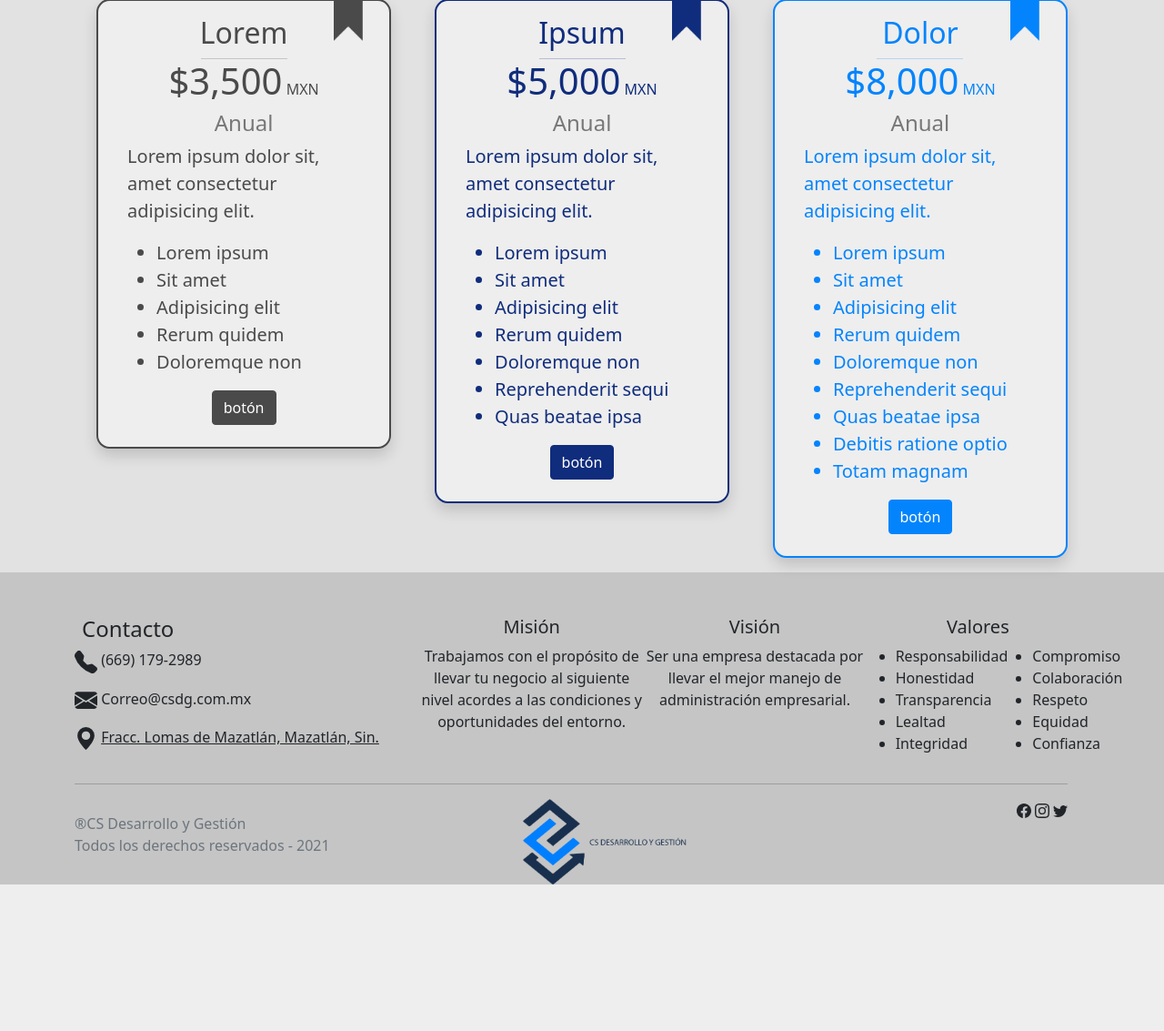
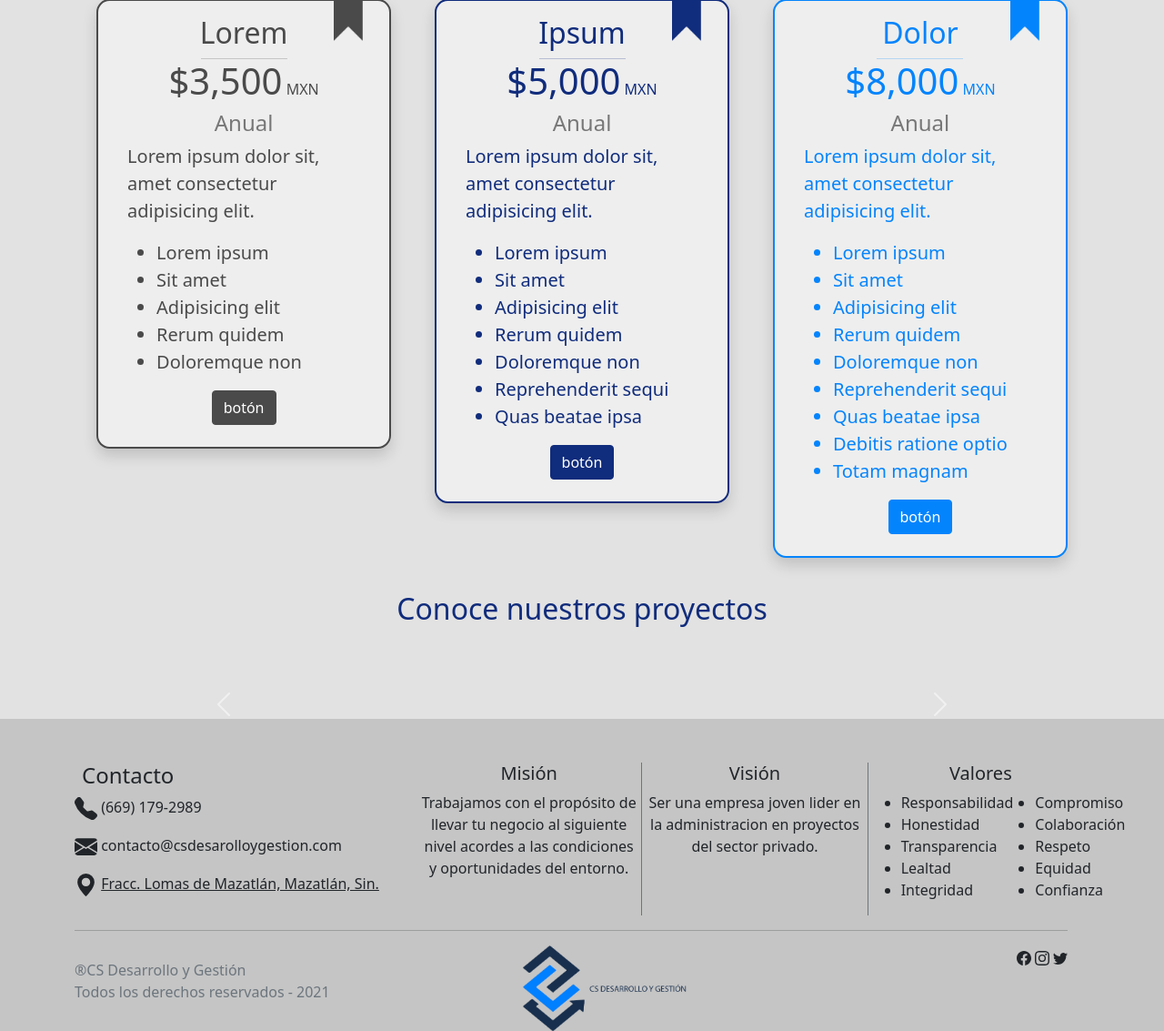
Before and after one commit to RolandoOsuna/CS-Desarrollo-y-Gesti-n, a PHP site: page / in a window 1280 px wide. Shown: the part 3225-4358 px from the top of the page at 91% size. Before the commit the page ends 4197 px from the top, so only its background shows below. Run offline with PHP 8.4, Linux system fonts and the light colour scheme.

Commit message:
border footer

```diff
--- a/CSS/estilos.css
+++ b/CSS/estilos.css
@@ -127,3 +127,20 @@ body{
 .transicion-planes:hover{
     box-shadow: 0 .5rem 1rem rgb(56, 56, 56)!important;
 }
+.border-right{
+    border-right: 1px solid;
+    border-color: #6c757d!important;
+}
+.border-left{
+    border-left: 1px solid;
+    border-color: #6c757d!important;
+}
+@media (max-width: 991px) {
+    .border-right{
+        border-right: none;
+    }
+    .border-left{
+        border-left: none;
+    }
+
+}
--- /dev/null
+++ b/google11ec12cbbe376b01.html
@@ -0,0 +1 @@
+google-site-verification: google11ec12cbbe376b01.html
--- a/index.html
+++ b/index.html
@@ -20,7 +20,20 @@
     <link rel="stylesheet" href="BOOTSTRAP\css\bootstrap.min.css">
     <link rel="stylesheet" href="CSS/estilos.css">
     <link rel="stylesheet" href="CSS/Normalize.css">
+
     <title>Inicio</title>
+
+    <!-- Global site tag (gtag.js) - Google Analytics -->
+    <script async src="https://www.googletagmanager.com/gtag/js?id=G-7LV0R49B23"></script>
+    <script>
+    window.dataLayer = window.dataLayer || [];
+    function gtag(){dataLayer.push(arguments);}
+    gtag('js', new Date());
+
+    gtag('config', 'G-7LV0R49B23');
+    </script>
+
+
 </head>
 <body >
     <header class="row margen bg-header align-items-center ">
@@ -231,6 +244,42 @@
         </div>
     </section>
 
+    <!-- CARRUSEL -->
+    <section>
+        <div class="container">
+            <div class="row">
+                <div class="col">
+                    <h1 class="texto-card text-center pb-3">Conoce nuestros proyectos</h1>
+                </div>
+            </div>
+            <div class="row justify-content-center pt-5 pb-3">
+                <div class="col-12 col-lg-10 ">
+                    <div id="carouselExampleFade" class="carousel slide carousel-fade" data-bs-ride="carousel">
+                        <div class="carousel-inner">
+                          <div class="carousel-item active">
+                            <img src="" class="d-block w-100" loading="lazy">
+                          </div>
+                          <div class="carousel-item">
+                            <img src="" class="d-block w-100" loading="lazy">
+                          </div>
+                          <div class="carousel-item">
+                            <img src="" class="d-block w-100" loading="lazy">
+                          </div>
+                        </div>
+                        <button class="carousel-control-prev" type="button" data-bs-target="#carouselExampleFade" data-bs-slide="prev">
+                          <span class="carousel-control-prev-icon" aria-hidden="true"></span>
+                          <span class="visually-hidden">Previous</span>
+                        </button>
+                        <button class="carousel-control-next" type="button" data-bs-target="#carouselExampleFade" data-bs-slide="next">
+                          <span class="carousel-control-next-icon" aria-hidden="true"></span>
+                          <span class="visually-hidden">Next</span>
+                        </button>
+                    </div>
+                </div>
+            </div>
+        </div>
+    </section>
+
     <!-- FOOTER -->
     <footer class="bg-footer pt-5">
         <div class="container">
@@ -258,11 +307,12 @@
                             (669) 179-2989
                         </p>
                         <!-- CORREO -->
+                        <a class="text-decoration-none link-dark" href="mailto:contacto@csdesarolloygestion.com">
                         <p class="">
                             <svg xmlns="http://www.w3.org/2000/svg" width="25" height="25" fill="currentColor" class="bi bi-envelope-fill" viewBox="0 0 16 16">
                                 <path d="M.05 3.555A2 2 0 0 1 2 2h12a2 2 0 0 1 1.95 1.555L8 8.414.05 3.555zM0 4.697v7.104l5.803-3.558L0 4.697zM6.761 8.83l-6.57 4.027A2 2 0 0 0 2 14h12a2 2 0 0 0 1.808-1.144l-6.57-4.027L8 9.586l-1.239-.757zm3.436-.586L16 11.801V4.697l-5.803 3.546z"/>
                             </svg>
-                            Correo@csdg.com.mx
+                            contacto@csdesarolloygestion.com</a>
                         </p>
                         <!-- UBICACION -->
                         <p class="">
@@ -277,17 +327,17 @@
                 <!-- VISION-MISION-VALORES -->
                 <div class="col-12 col-lg-8 d-lg-flex">
                     <!-- MISION -->
-                    <div class="col text-center">
+                    <div class="col text-center border-right p-0 pe-lg-1">
                         <h5 class="">Misión</h5>
                         <p>Trabajamos con el propósito de llevar tu negocio al siguiente nivel acordes a las condiciones y oportunidades del entorno.</p>
                     </div>
                     <!-- VISION -->
-                    <div class="col text-center">
+                    <div class="col text-center border- border-right p-0 px-lg-1">
                         <h5 class="">Visión</h5>
-                        <p>Ser una empresa destacada por llevar el mejor manejo de administración empresarial.</p>
+                        <p>Ser una empresa joven lider en la administracion en proyectos del sector privado.</p>
                     </div>
                     <!-- VALORES -->
-                    <div class="col ">
+                    <div class="col  ps-1">
                         <h5 class="text-center">Valores</h5>
                         <div class="row">
                             <div class="col-6">
--- /dev/null
+++ b/robots.txt
@@ -0,0 +1,5 @@
+User-Agent: *
+Disallow:
+Allow: /index.html
+
+Sitemap: https://csdesarolloygestion.com/sitemap.xml
```
Also changed, not shown: sitemap.xml (added, +7 -0 lines).
